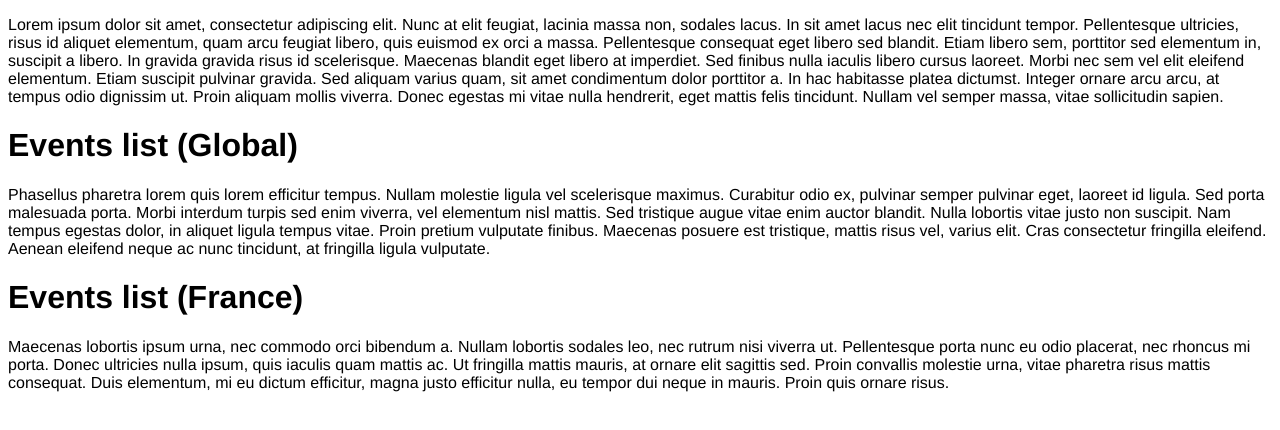
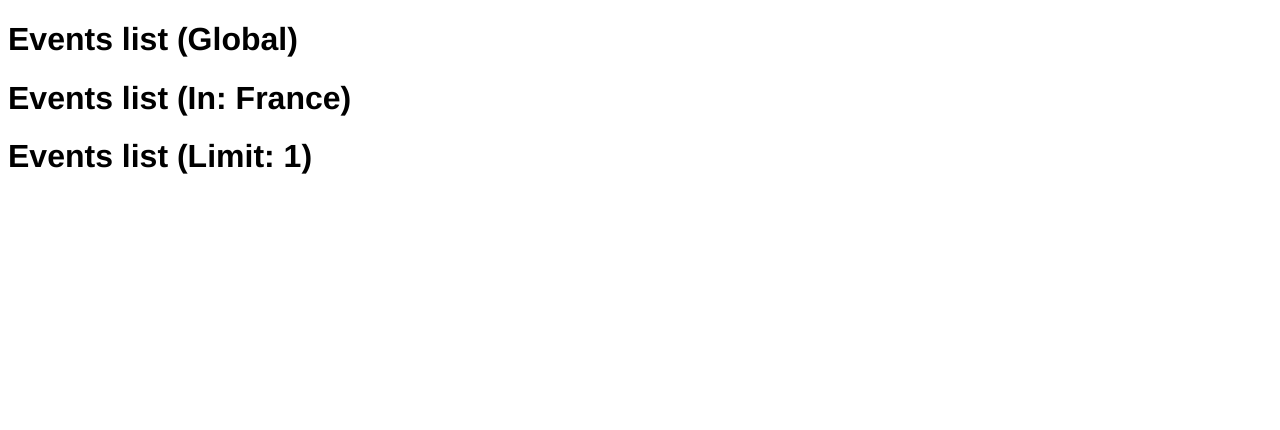
Before and after one commit to jbelien/openstreetmap-calendar-widget, a website built with Parcel: page demo.html in a window 1280 px wide. Built offline with nearby package versions, Linux system fonts and the light colour scheme.

Commit message:
Update demo.html

```diff
--- a/demo.html
+++ b/demo.html
@@ -40,46 +40,28 @@
 
 <body>
 
-    <p>
-        Lorem ipsum dolor sit amet, consectetur adipiscing elit. Nunc at elit feugiat, lacinia massa non, sodales lacus.
-        In sit amet lacus nec elit tincidunt tempor. Pellentesque ultricies, risus id aliquet elementum, quam arcu
-        feugiat libero, quis euismod ex orci a massa. Pellentesque consequat eget libero sed blandit. Etiam libero sem,
-        porttitor sed elementum in, suscipit a libero. In gravida gravida risus id scelerisque. Maecenas blandit eget
-        libero at imperdiet. Sed finibus nulla iaculis libero cursus laoreet. Morbi nec sem vel elit eleifend elementum.
-        Etiam suscipit pulvinar gravida. Sed aliquam varius quam, sit amet condimentum dolor porttitor a. In hac
-        habitasse platea dictumst. Integer ornare arcu arcu, at tempus odio dignissim ut. Proin aliquam mollis viverra.
-        Donec egestas mi vitae nulla hendrerit, eget mattis felis tincidunt. Nullam vel semper massa, vitae sollicitudin
-        sapien.
-    </p>
     <h1>Events list (Global)</h1>
-    <div id="osmcal-full"></div>
-    <p>
-        Phasellus pharetra lorem quis lorem efficitur tempus. Nullam molestie ligula vel scelerisque maximus. Curabitur
-        odio ex, pulvinar semper pulvinar eget, laoreet id ligula. Sed porta malesuada porta. Morbi interdum turpis sed
-        enim viverra, vel elementum nisl mattis. Sed tristique augue vitae enim auctor blandit. Nulla lobortis vitae
-        justo non suscipit. Nam tempus egestas dolor, in aliquet ligula tempus vitae. Proin pretium vulputate finibus.
-        Maecenas posuere est tristique, mattis risus vel, varius elit. Cras consectetur fringilla eleifend. Aenean
-        eleifend neque ac nunc tincidunt, at fringilla ligula vulputate.
-    </p>
-    <h1>Events list (France)</h1>
-    <div id="osmcal-fr" data-in="France"></div>
-    <p>
-        Maecenas lobortis ipsum urna, nec commodo orci bibendum a. Nullam lobortis sodales leo, nec rutrum nisi viverra
-        ut. Pellentesque porta nunc eu odio placerat, nec rhoncus mi porta. Donec ultricies nulla ipsum, quis iaculis
-        quam mattis ac. Ut fringilla mattis mauris, at ornare elit sagittis sed. Proin convallis molestie urna, vitae
-        pharetra risus mattis consequat. Duis elementum, mi eu dictum efficitur, magna justo efficitur nulla, eu tempor
-        dui neque in mauris. Proin quis ornare risus.
-    </p>
+    <div id="osmcal"></div>
+
+    <h1>Events list (In: France)</h1>
+    <div id="osmcal-in" data-in="France"></div>
+
+    <h1>Events list (Limit: 1)</h1>
+    <div id="osmcal-limit" data-limit="1"></div>
 
     <script src="src/index.ts"></script>
     <script>
         (function () {
             osmcal
-                .init(document.getElementById("osmcal-full"))
+                .init(document.getElementById("osmcal"))
                 .fetch();
 
             osmcal
-                .init(document.getElementById("osmcal-fr"))
+                .init(document.getElementById("osmcal-in"))
+                .fetch();
+
+            osmcal
+                .init(document.getElementById("osmcal-limit"))
                 .fetch();
         })();
     </script>
```
